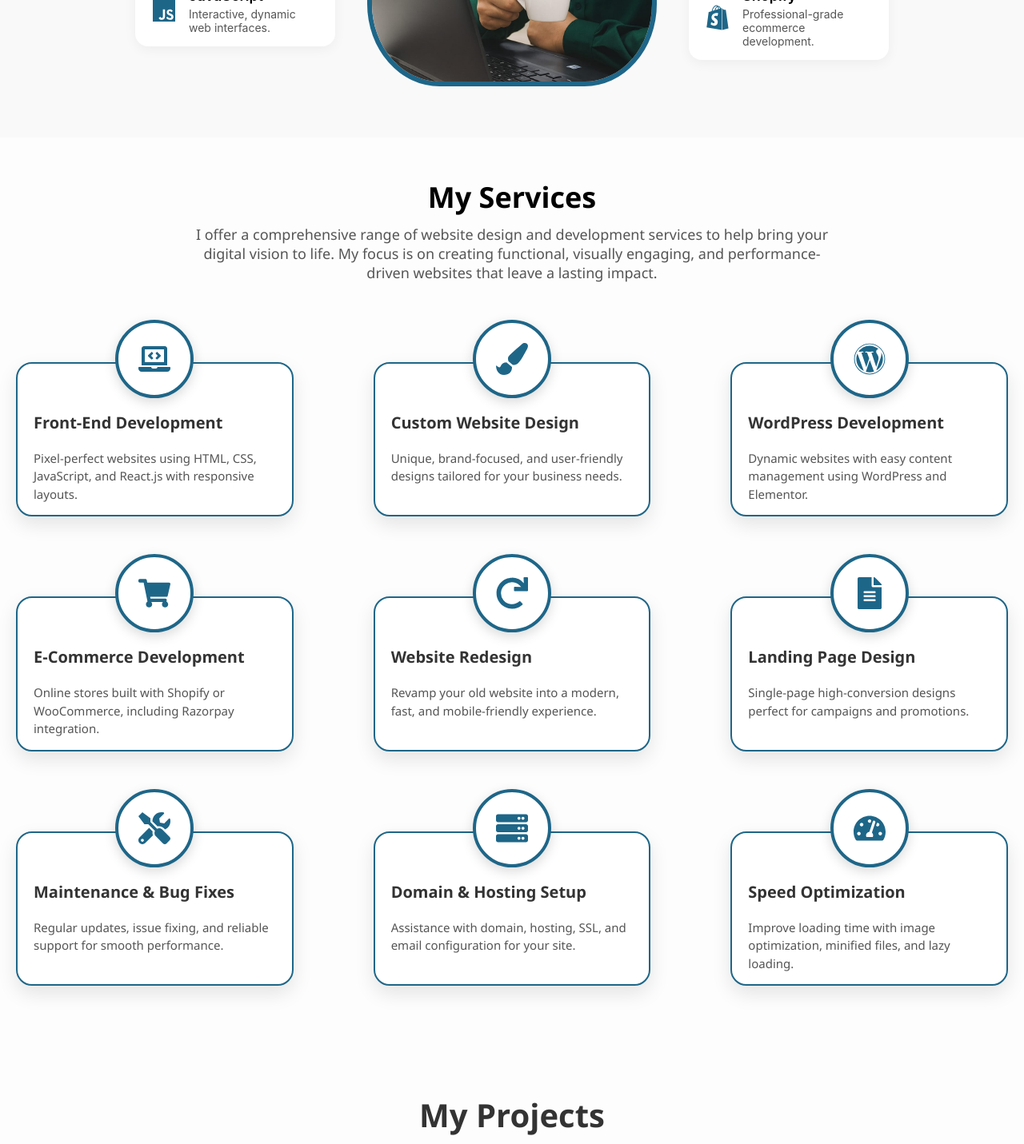
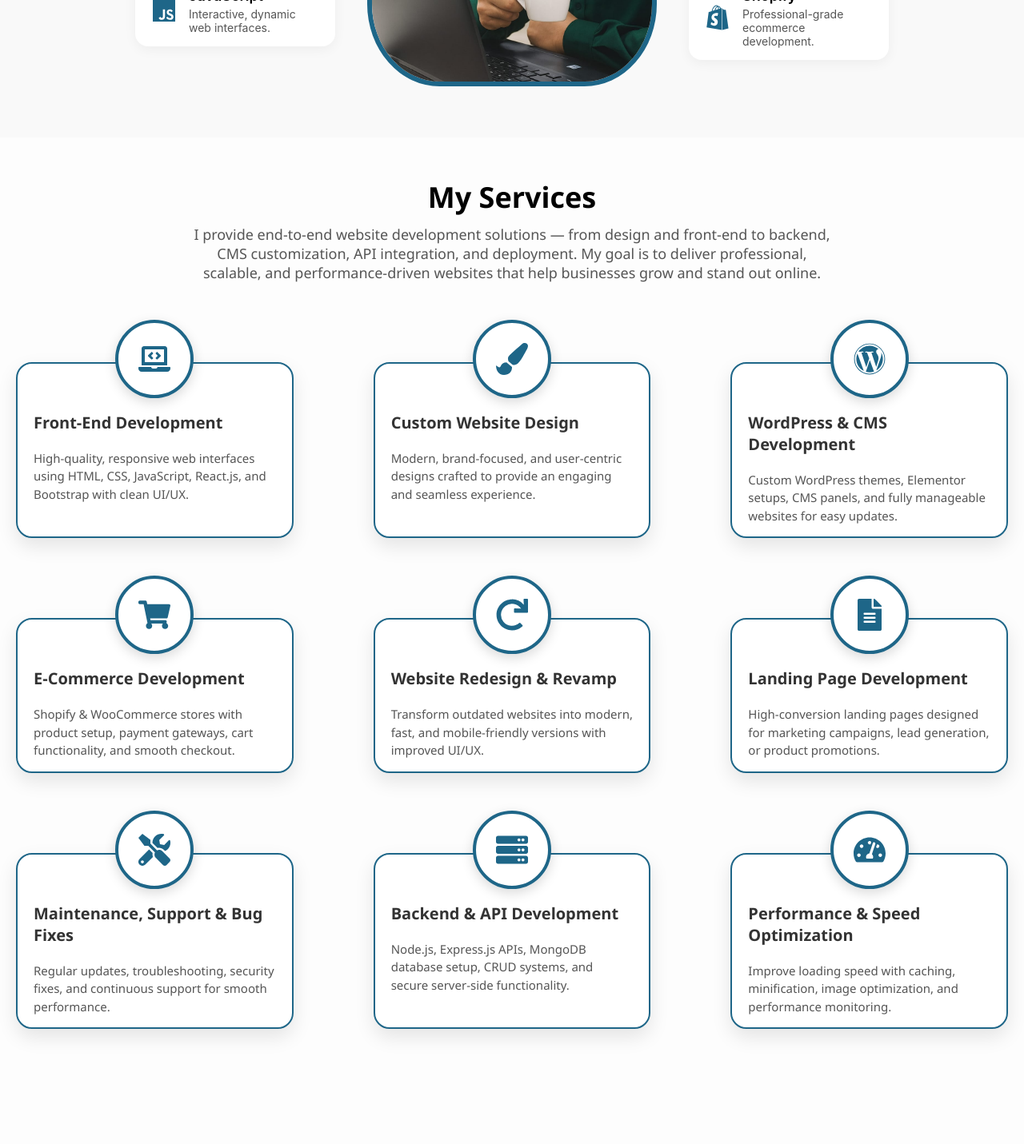
Before and after one commit to Vp900/Myportfolio, a React (Create React App) app: page / in a window 1280 px wide. Shown: the part 2101-3532 px from the top of the page at 80% size. Built offline with nearby package versions, Linux system fonts and the light colour scheme.

Commit message:
Refine service titles and descriptions in Services.js
Updated service descriptions and titles for clarity and detail.

```diff
--- a/src/components/Services.js
+++ b/src/components/Services.js
@@ -1,51 +1,61 @@
 import './Services.css';
-import { FaLaptopCode, FaPaintBrush, FaWordpress, FaShoppingCart, FaRedo, FaFileAlt, FaTools, FaServer, FaTachometerAlt } from 'react-icons/fa';
+import {
+  FaLaptopCode,
+  FaPaintBrush,
+  FaWordpress,
+  FaShoppingCart,
+  FaRedo,
+  FaFileAlt,
+  FaTools,
+  FaServer,
+  FaTachometerAlt
+} from 'react-icons/fa';
 
 const servicesData = [
   {
     icon: <FaLaptopCode />,
     title: 'Front-End Development',
-    description: 'Pixel-perfect websites using HTML, CSS, JavaScript, and React.js with responsive layouts.',
+    description: 'High-quality, responsive web interfaces using HTML, CSS, JavaScript, React.js, and Bootstrap with clean UI/UX.',
   },
   {
     icon: <FaPaintBrush />,
     title: 'Custom Website Design',
-    description: 'Unique, brand-focused, and user-friendly designs tailored for your business needs.',
+    description: 'Modern, brand-focused, and user-centric designs crafted to provide an engaging and seamless experience.',
   },
   {
     icon: <FaWordpress />,
-    title: 'WordPress Development',
-    description: 'Dynamic websites with easy content management using WordPress and Elementor.',
+    title: 'WordPress & CMS Development',
+    description: 'Custom WordPress themes, Elementor setups, CMS panels, and fully manageable websites for easy updates.',
   },
   {
     icon: <FaShoppingCart />,
     title: 'E-Commerce Development',
-    description: 'Online stores built with Shopify or WooCommerce, including Razorpay integration.',
+    description: 'Shopify & WooCommerce stores with product setup, payment gateways, cart functionality, and smooth checkout.',
   },
   {
     icon: <FaRedo />,
-    title: 'Website Redesign',
-    description: 'Revamp your old website into a modern, fast, and mobile-friendly experience.',
+    title: 'Website Redesign & Revamp',
+    description: 'Transform outdated websites into modern, fast, and mobile-friendly versions with improved UI/UX.',
   },
   {
     icon: <FaFileAlt />,
-    title: 'Landing Page Design',
-    description: 'Single-page high-conversion designs perfect for campaigns and promotions.',
+    title: 'Landing Page Development',
+    description: 'High-conversion landing pages designed for marketing campaigns, lead generation, or product promotions.',
   },
   {
     icon: <FaTools />,
-    title: 'Maintenance & Bug Fixes',
-    description: 'Regular updates, issue fixing, and reliable support for smooth performance.',
+    title: 'Maintenance, Support & Bug Fixes',
+    description: 'Regular updates, troubleshooting, security fixes, and continuous support for smooth performance.',
   },
   {
     icon: <FaServer />,
-    title: 'Domain & Hosting Setup',
-    description: 'Assistance with domain, hosting, SSL, and email configuration for your site.',
+    title: 'Backend & API Development',
+    description: 'Node.js, Express.js APIs, MongoDB database setup, CRUD systems, and secure server-side functionality.',
   },
   {
     icon: <FaTachometerAlt />,
-    title: 'Speed Optimization',
-    description: 'Improve loading time with image optimization, minified files, and lazy loading.',
+    title: 'Performance & Speed Optimization',
+    description: 'Improve loading speed with caching, minification, image optimization, and performance monitoring.',
   }
 ];
 
@@ -55,9 +65,15 @@ export default function Services() {
       <div className="services-heading">
         <h2>My Services</h2>
 
-        <p>I offer a comprehensive range of website design and development services to help bring your digital vision to life. My focus is on creating functional, visually engaging, and performance-driven websites that leave a lasting impact.</p>
+        <p>
+          I provide end-to-end website development solutions — from design and
+          front-end to backend, CMS customization, API integration, and deployment.
+          My goal is to deliver professional, scalable, and performance-driven
+          websites that help businesses grow and stand out online.
+        </p>
 
-         </div>
+      </div>
+
       <div className="services-grid">
         {servicesData.map((service, index) => (
           <div className="service-card" key={index}>
```
